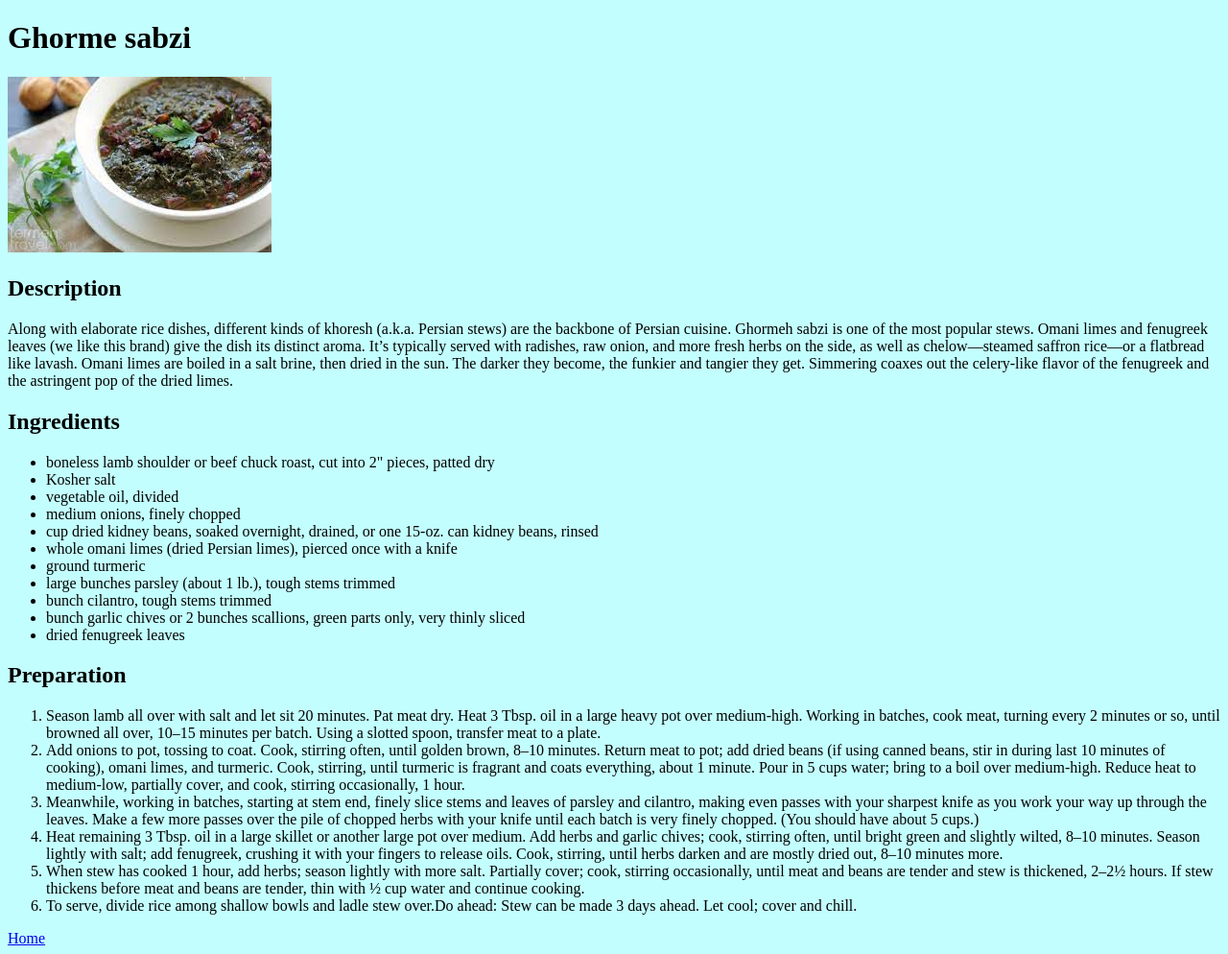
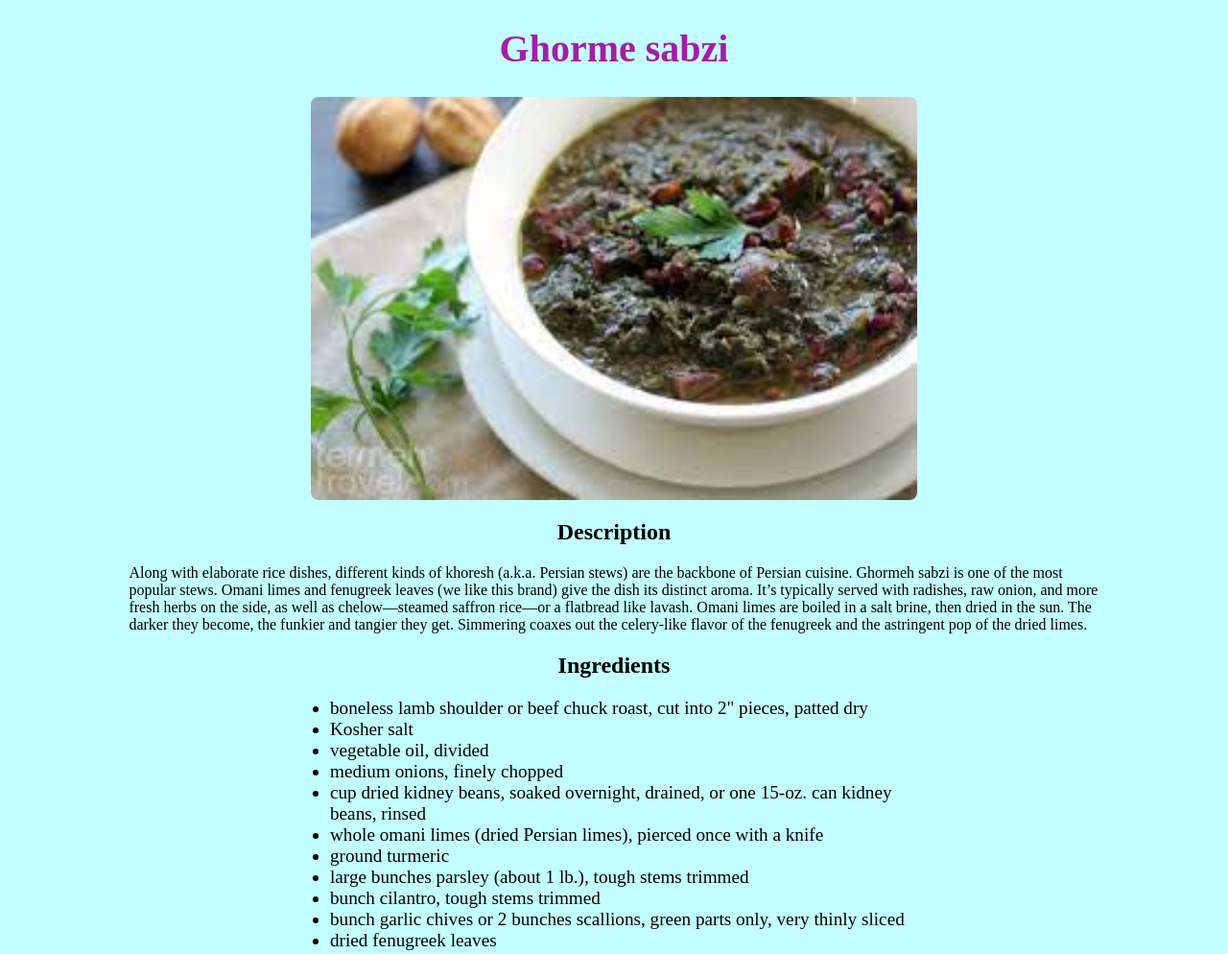
Before and after one commit to mobinpna/odin-recipes, a plain HTML site: page recipes/ghorme-sabzi.html in a window 1280 px wide. Shown: the top 994 px of the page at 96% size. Drawn offline with Linux system fonts and the light colour scheme.

Commit message:
Add style

```diff
--- a/recipes/ghorme-sabzi.html
+++ b/recipes/ghorme-sabzi.html
@@ -6,12 +6,12 @@
     <link rel="stylesheet" href="../styles.css">
 </head>
 <body>
-    <h1>Ghorme sabzi</h1>
-    <img src="/recipes/images/ghorme-sabzi.jpeg" alt="image not available">
-    <h2>Description</h2>
-    <p>Along with elaborate rice dishes, different kinds of khoresh (a.k.a. Persian stews) are the backbone of Persian cuisine. Ghormeh sabzi is one of the most popular stews. Omani limes and fenugreek leaves (we like this brand) give the dish its distinct aroma. It’s typically served with radishes, raw onion, and more fresh herbs on the side, as well as chelow—steamed saffron rice—or a flatbread like lavash. Omani limes are boiled in a salt brine, then dried in the sun. The darker they become, the funkier and tangier they get. Simmering coaxes out the celery-like flavor of the fenugreek and the astringent pop of the dried limes.</p>
-    <h2>Ingredients</h2>
-    <ul>
+    <h1 class="title">Ghorme sabzi</h1>
+    <img class="img" src="/recipes/images/ghorme-sabzi.jpeg" alt="image not available">
+    <h2 class="header">Description</h2>
+    <p class="paragraph">Along with elaborate rice dishes, different kinds of khoresh (a.k.a. Persian stews) are the backbone of Persian cuisine. Ghormeh sabzi is one of the most popular stews. Omani limes and fenugreek leaves (we like this brand) give the dish its distinct aroma. It’s typically served with radishes, raw onion, and more fresh herbs on the side, as well as chelow—steamed saffron rice—or a flatbread like lavash. Omani limes are boiled in a salt brine, then dried in the sun. The darker they become, the funkier and tangier they get. Simmering coaxes out the celery-like flavor of the fenugreek and the astringent pop of the dried limes.</p>
+    <h2 class="header">Ingredients</h2>
+    <ul class="list">
         <li>boneless lamb shoulder or beef chuck roast, cut into 2" pieces, patted dry</li>
         <li>Kosher salt</li>
         <li>vegetable oil, divided</li>
@@ -24,8 +24,8 @@
         <li>bunch garlic chives or 2 bunches scallions, green parts only, very thinly sliced</li>
         <li>dried fenugreek leaves</li>
     </ul>
-    <h2>Preparation</h2>
-    <ol>
+    <h2 class="header">Preparation</h2>
+    <ol class="list">
         <li>Season lamb all over with salt and let sit 20 minutes. Pat meat dry. Heat 3 Tbsp. oil in a large heavy pot over medium-high. Working in batches, cook meat, turning every 2 minutes or so, until browned all over, 10–15 minutes per batch. Using a slotted spoon, transfer meat to a plate.</li>
         <li>Add onions to pot, tossing to coat. Cook, stirring often, until golden brown, 8–10 minutes. Return meat to pot; add dried beans (if using canned beans, stir in during last 10 minutes of cooking), omani limes, and turmeric. Cook, stirring, until turmeric is fragrant and coats everything, about 1 minute. Pour in 5 cups water; bring to a boil over medium-high. Reduce heat to medium-low, partially cover, and cook, stirring occasionally, 1 hour.</li>
         <li>Meanwhile, working in batches, starting at stem end, finely slice stems and leaves of parsley and cilantro, making even passes with your sharpest knife as you work your way up through the leaves. Make a few more passes over the pile of chopped herbs with your knife until each batch is very finely chopped. (You should have about 5 cups.)</li>
@@ -33,6 +33,6 @@
         <li>When stew has cooked 1 hour, add herbs; season lightly with more salt. Partially cover; cook, stirring occasionally, until meat and beans are tender and stew is thickened, 2–2½ hours. If stew thickens before meat and beans are tender, thin with ½ cup water and continue cooking.</li>
         <li>To serve, divide rice among shallow bowls and ladle stew over.Do ahead: Stew can be made 3 days ahead. Let cool; cover and chill.</li>
     </ol>
-    <a href="../index.html">Home</a>
+    <a class="home-button" href="../index.html">Home</a>
 </body>
 </html>
--- a/styles.css
+++ b/styles.css
@@ -9,5 +9,27 @@ body {
 }
 .list {
     font-size: larger;
-
+    display: block;
+    margin-left: auto;
+    margin-right: auto;
+    width: 50%;
 }
+.img {
+    border-radius: 8px;
+    display: block;
+  margin-left: auto;
+  margin-right: auto;
+  width: 50%;
+}
+.header {
+    text-align: center;
+}
+p {
+    display: block;
+    margin-left: auto;
+    margin-right: auto;
+    width: 80%;
+}
+.home-button {
+    color: rgb(255, 0, 0);
+}
```
Also changed, not shown: index.html (+1 -3 lines), recipes/gheyme.html (+2 -2 lines), recipes/morgh.html (+7 -7 lines).
